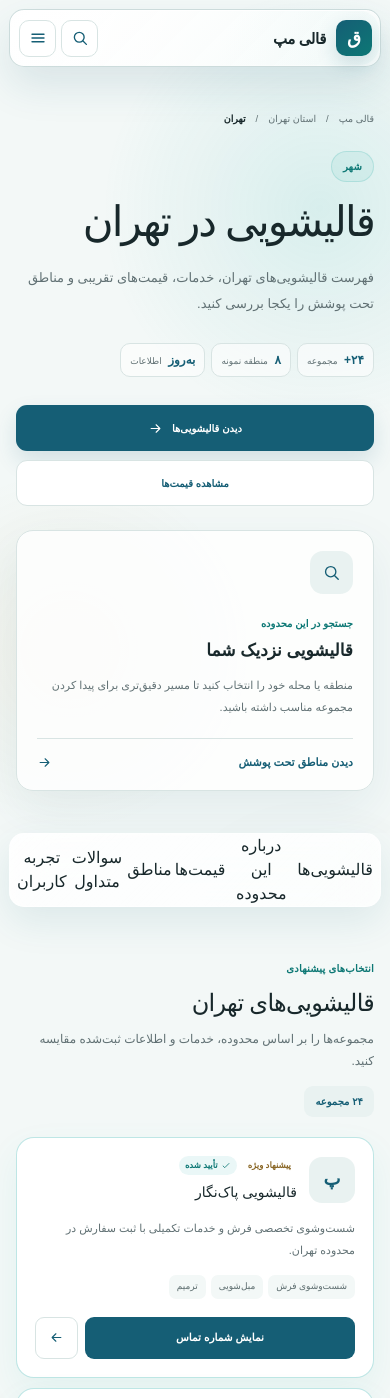
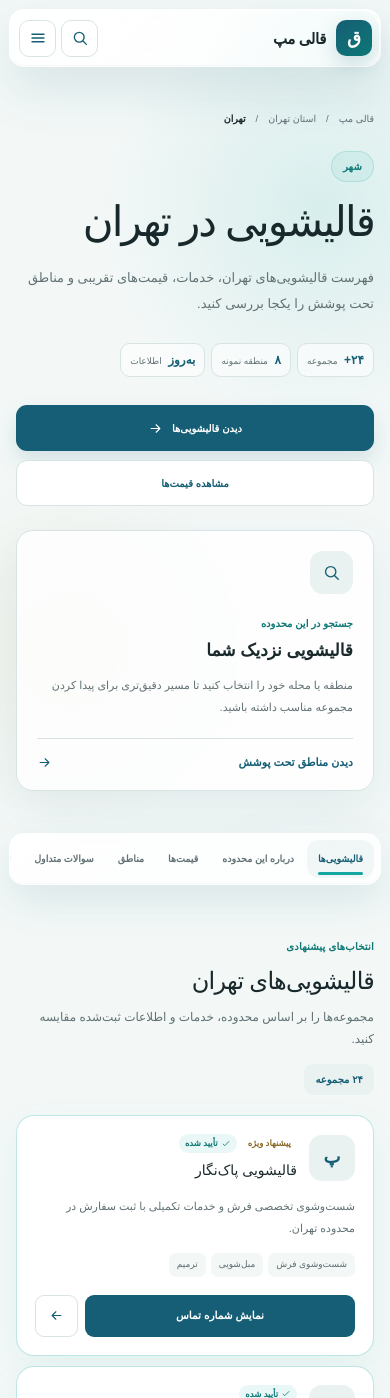
Before and after one commit to HoseinPirhadi/nextjs-boilerplate, a Next.js app: page / in a window 390 px wide. Shown: the top 1398 px of the page. Built offline with nearby package versions, Linux system fonts and the light colour scheme.

Commit message:
style: refine material glass navigation and active indicator

```diff
--- a/app/globals.css
+++ b/app/globals.css
@@ -1352,3 +1352,181 @@ body.header-drawer-open { overflow: hidden; }
     -webkit-backdrop-filter: blur(17px) saturate(120%);
   }
 }
+
+
+/* Material 3 inspired frosted surfaces + active section indicator */
+.site-header {
+  border-color: rgba(255,255,255,.72);
+  background:
+    linear-gradient(135deg, rgba(255,255,255,.70), rgba(255,255,255,.52)),
+    rgba(255,255,255,.48);
+  box-shadow:
+    0 20px 52px rgba(21,94,117,.13),
+    0 1px 0 rgba(255,255,255,.86) inset,
+    0 -1px 0 rgba(21,94,117,.035) inset;
+  backdrop-filter: blur(30px) saturate(145%);
+  -webkit-backdrop-filter: blur(30px) saturate(145%);
+}
+
+.site-header::before {
+  background:
+    linear-gradient(120deg, rgba(255,255,255,.30), rgba(255,255,255,.06) 52%, rgba(22,166,161,.045));
+}
+
+.location-anchor-nav {
+  top: 102px;
+  border-color: rgba(255,255,255,.72);
+  background:
+    linear-gradient(135deg, rgba(255,255,255,.70), rgba(255,255,255,.52)),
+    rgba(255,255,255,.48);
+  box-shadow:
+    0 16px 42px rgba(21,94,117,.11),
+    0 1px 0 rgba(255,255,255,.86) inset,
+    0 -1px 0 rgba(21,94,117,.03) inset;
+  backdrop-filter: blur(30px) saturate(145%);
+  -webkit-backdrop-filter: blur(30px) saturate(145%);
+}
+
+.location-anchor-inner {
+  position: relative;
+  min-height: 58px;
+  gap: 2px;
+  overflow-x: auto;
+  scrollbar-width: none;
+}
+
+.location-anchor-inner::-webkit-scrollbar { display: none; }
+
+.location-anchor-inner button {
+  position: relative;
+  min-height: 44px;
+  display: inline-flex;
+  align-items: center;
+  justify-content: center;
+  flex: 0 0 auto;
+  padding: 0 15px;
+  border: 0;
+  border-radius: 12px;
+  background: transparent;
+  color: var(--muted);
+  cursor: pointer;
+  font: inherit;
+  font-size: 10.5px;
+  font-weight: 800;
+  white-space: nowrap;
+  transition:
+    color 180ms ease,
+    background 180ms ease,
+    transform 180ms ease;
+}
+
+.location-anchor-inner button::after {
+  content: "";
+  position: absolute;
+  right: 15px;
+  left: 15px;
+  bottom: 4px;
+  height: 3px;
+  border-radius: 999px;
+  background: var(--accent);
+  transform: scaleX(0);
+  transform-origin: center;
+  transition: transform 240ms cubic-bezier(.22,.8,.2,1);
+}
+
+.location-anchor-inner button:hover {
+  color: var(--primary);
+  background: rgba(233,242,241,.48);
+}
+
+.location-anchor-inner button.is-active {
+  color: var(--primary);
+  background: rgba(233,242,241,.58);
+}
+
+.location-anchor-inner button.is-active::after {
+  transform: scaleX(1);
+}
+
+.location-anchor-inner button:focus-visible {
+  outline: 2px solid rgba(22,166,161,.35);
+  outline-offset: 2px;
+}
+
+.location-section {
+  scroll-margin-top: 132px;
+}
+
+@media (max-width: 900px) {
+  .site-header {
+    border-color: rgba(255,255,255,.76);
+    background:
+      linear-gradient(135deg, rgba(255,255,255,.73), rgba(255,255,255,.55)),
+      rgba(255,255,255,.50);
+    backdrop-filter: blur(28px) saturate(140%);
+    -webkit-backdrop-filter: blur(28px) saturate(140%);
+  }
+
+  .location-anchor-nav {
+    top: 84px;
+    background:
+      linear-gradient(135deg, rgba(255,255,255,.73), rgba(255,255,255,.55)),
+      rgba(255,255,255,.50);
+    backdrop-filter: blur(28px) saturate(140%);
+    -webkit-backdrop-filter: blur(28px) saturate(140%);
+  }
+
+  .location-anchor-inner {
+    min-height: 52px;
+    padding-inline: 7px;
+  }
+
+  .location-anchor-inner button {
+    min-height: 40px;
+    padding-inline: 12px;
+  }
+
+  .location-section {
+    scroll-margin-top: 112px;
+  }
+}
+
+@media (max-width: 640px) {
+  .site-header {
+    background:
+      linear-gradient(135deg, rgba(255,255,255,.76), rgba(255,255,255,.58)),
+      rgba(255,255,255,.52);
+    backdrop-filter: blur(27px) saturate(138%);
+    -webkit-backdrop-filter: blur(27px) saturate(138%);
+  }
+
+  .location-anchor-nav {
+    top: 76px;
+    background:
+      linear-gradient(135deg, rgba(255,255,255,.76), rgba(255,255,255,.58)),
+      rgba(255,255,255,.52);
+    backdrop-filter: blur(27px) saturate(138%);
+    -webkit-backdrop-filter: blur(27px) saturate(138%);
+  }
+
+  .location-anchor-inner {
+    min-height: 50px;
+    padding-inline: 6px;
+  }
+
+  .location-anchor-inner button {
+    min-height: 38px;
+    padding-inline: 11px;
+    font-size: 9.5px;
+  }
+
+  .location-anchor-inner button::after {
+    right: 11px;
+    left: 11px;
+    bottom: 3px;
+  }
+
+  .location-section {
+    scroll-margin-top: 104px;
+  }
+}
```
